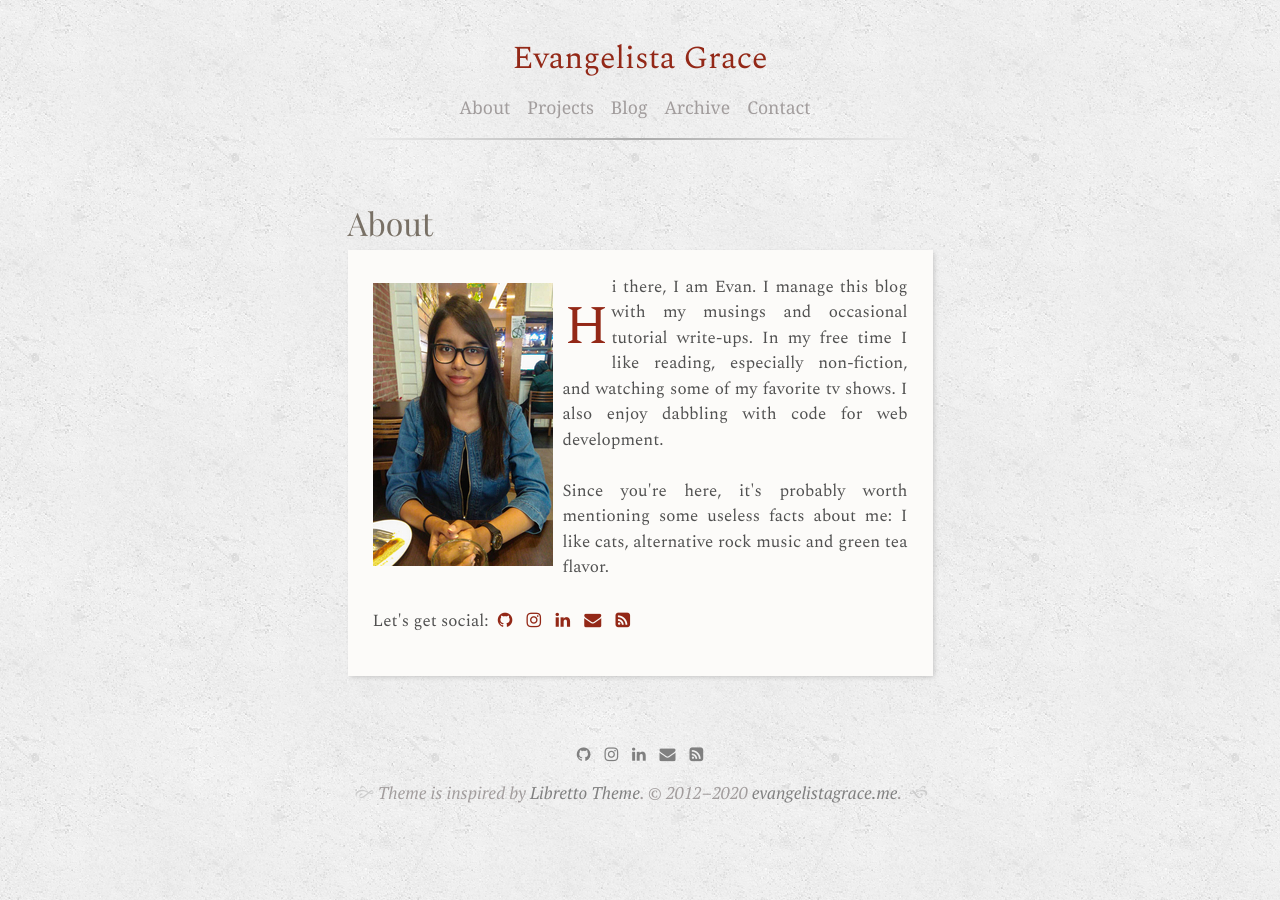
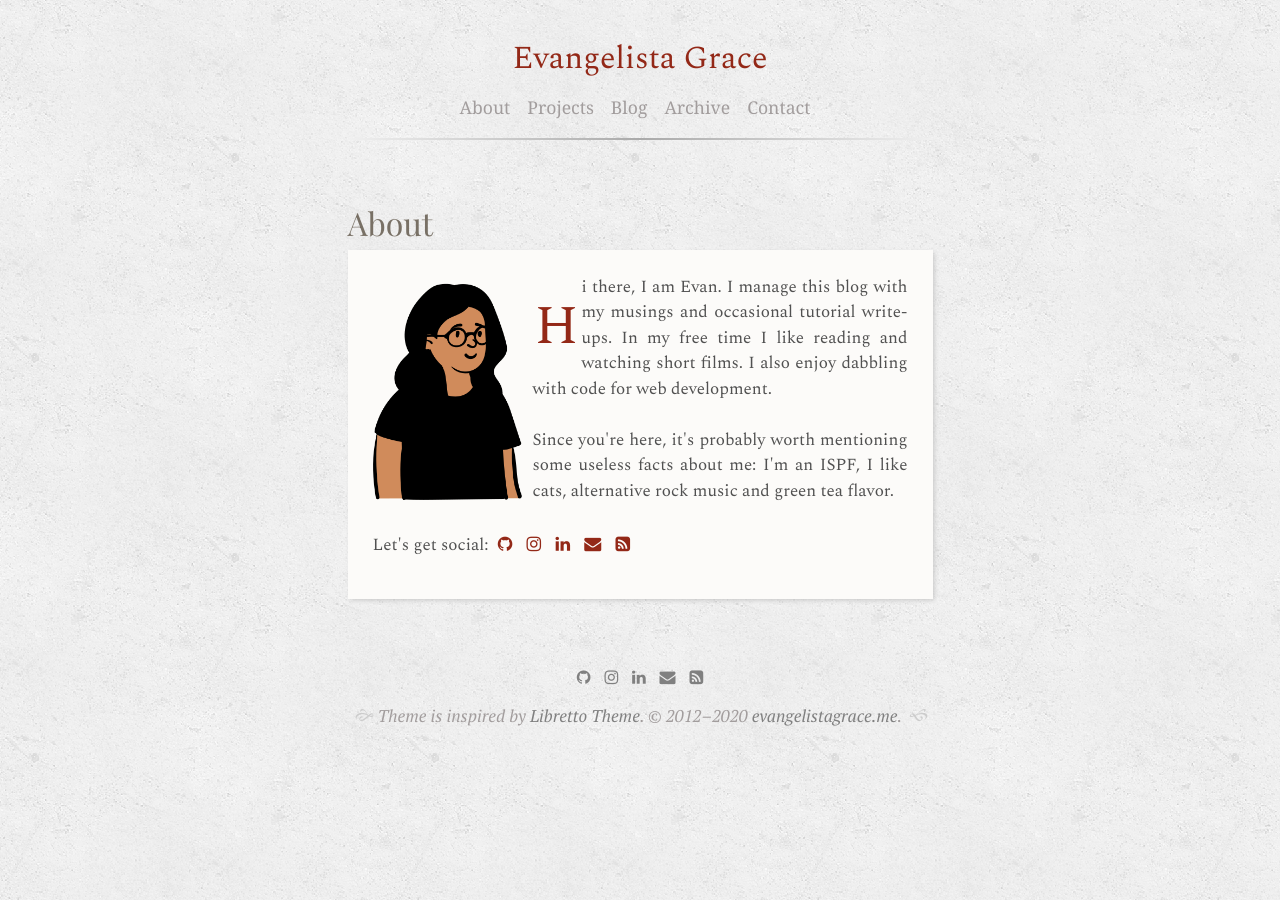
Before and after one commit to evangelistagrace/evangelistagrace.github.io, a Jekyll site: the page built from menu/about.md, in a window 1280 px wide. Built offline with Jekyll 4.4.1, drawn with Linux system fonts in a browser that asks for light colours; some web fonts are replaced.

Commit message:
edit bio

```diff
--- a/menu/about.md
+++ b/menu/about.md
@@ -5,9 +5,9 @@ title: About
 
 <div class="posts">
     <p class="profile">
-        <img src="/assets/img/evan3.jpg"><span>Hi there, I am Evan. I manage this blog with my musings and occasional tutorial write-ups. In my free time I like reading, especially non-fiction, and watching some of my favorite tv shows. I also enjoy dabbling with code for web development.
+        <img src="/assets/img/evan4.png" style="width: 150px;"><span>Hi there, I am Evan. I manage this blog with my musings and occasional tutorial write-ups. In my free time I like reading and watching short films. I also enjoy dabbling with code for web development.
         <br><br>
-        Since you're here, it's probably worth mentioning some useless facts about me: I like cats, alternative rock music and green tea flavor.
+        Since you're here, it's probably worth mentioning some useless facts about me: I'm an ISPF, I like cats, alternative rock music and green tea flavor.
         <br><br>
         Let's get social:
         {% include social-icons.html %}
```
Also changed, not shown: assets/img/evan4.png (added).
